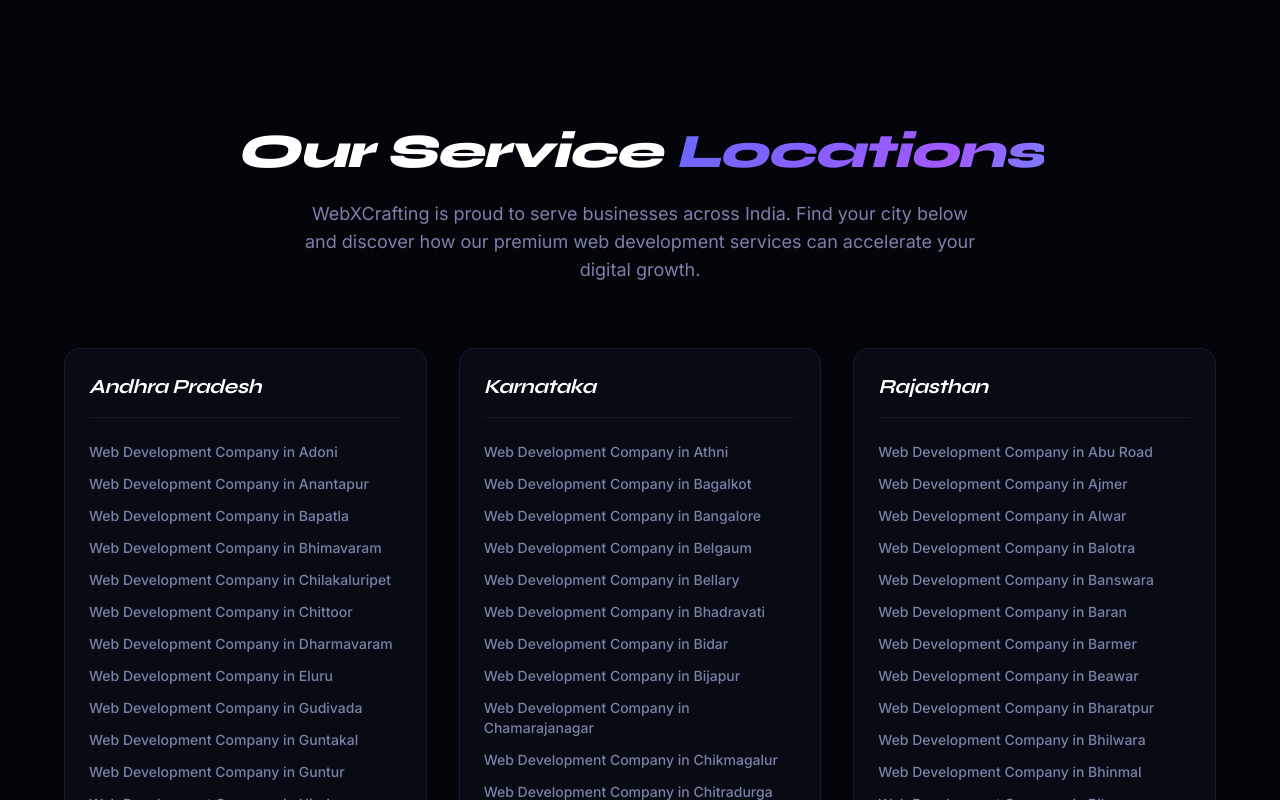
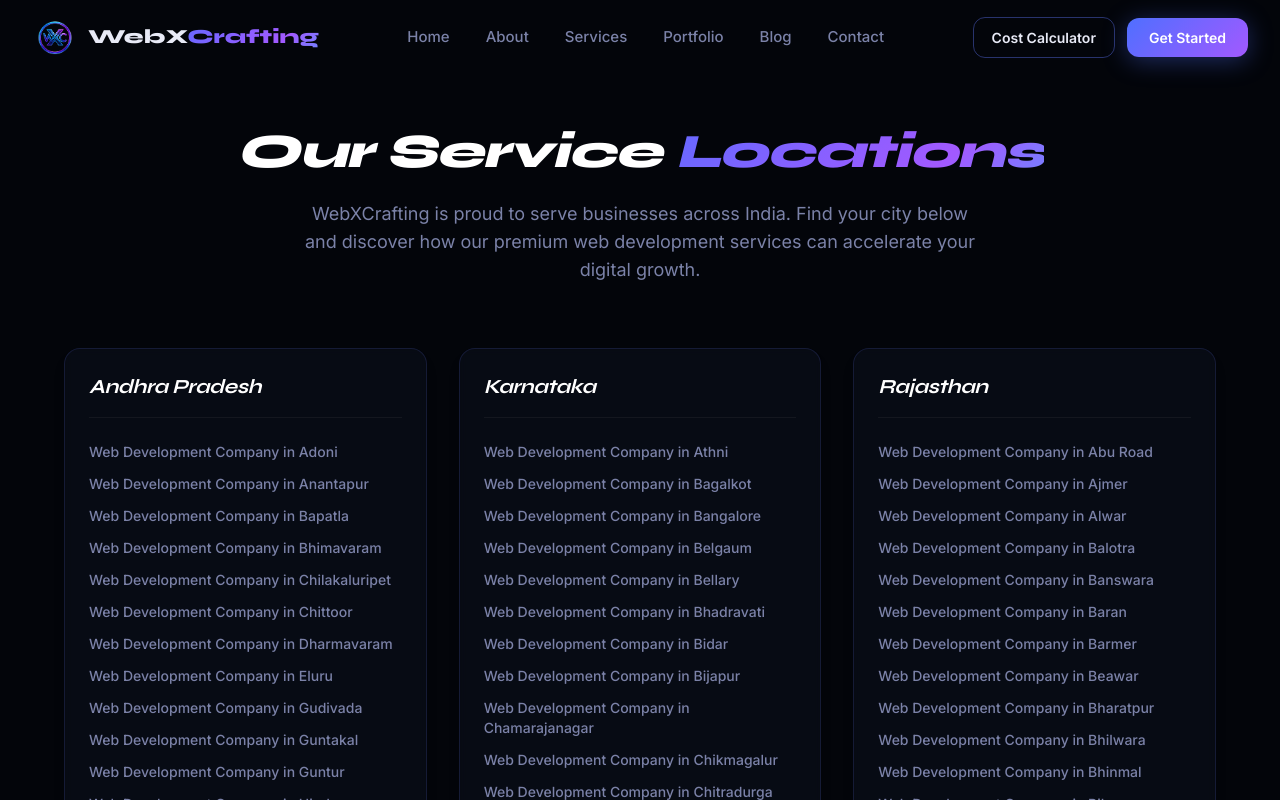
Before and after one commit to webxcrafting07/webxcrafting, a Next.js app: page /locations in a window 1280 px wide. Shown: the top 800 px of the page. Built offline with nearby package versions, Linux system fonts and the light colour scheme.

Commit message:
feat(locations): add Navbar and Footer to locations directory

```diff
--- a/app/locations/page.tsx
+++ b/app/locations/page.tsx
@@ -1,6 +1,8 @@
 import { CITIES_CONFIG } from '@/lib/citiesConfig'
 import Link from 'next/link'
 import type { Metadata } from 'next'
+import Navbar from '@/components/Navbar'
+import Footer from '@/components/Footer'
 
 export const metadata: Metadata = {
   title: 'Our Service Locations | WebXCrafting',
@@ -27,6 +29,8 @@ export default function LocationsDirectoryPage() {
   const sortedStates = Object.keys(citiesByState).sort()
 
   return (
+    <>
+      <Navbar />
       <main className="min-h-screen pt-32 pb-20 px-6">
         <div className="max-w-6xl mx-auto">
           <div className="text-center mb-16">
@@ -69,5 +73,7 @@ export default function LocationsDirectoryPage() {
           </div>
         </div>
       </main>
+      <Footer />
+    </>
   )
 }
```
Lines whose indentation alone changed are shown as unchanged.
